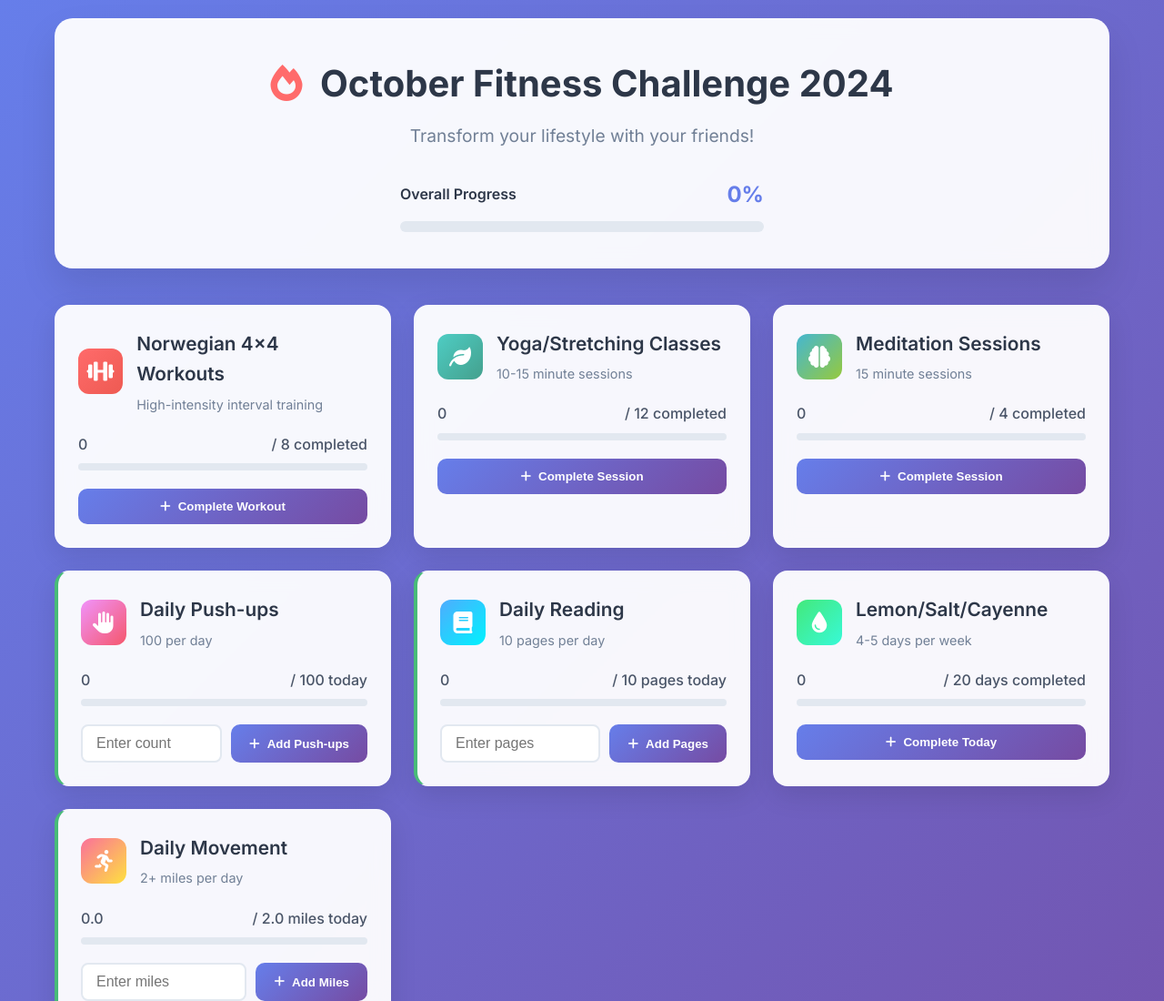
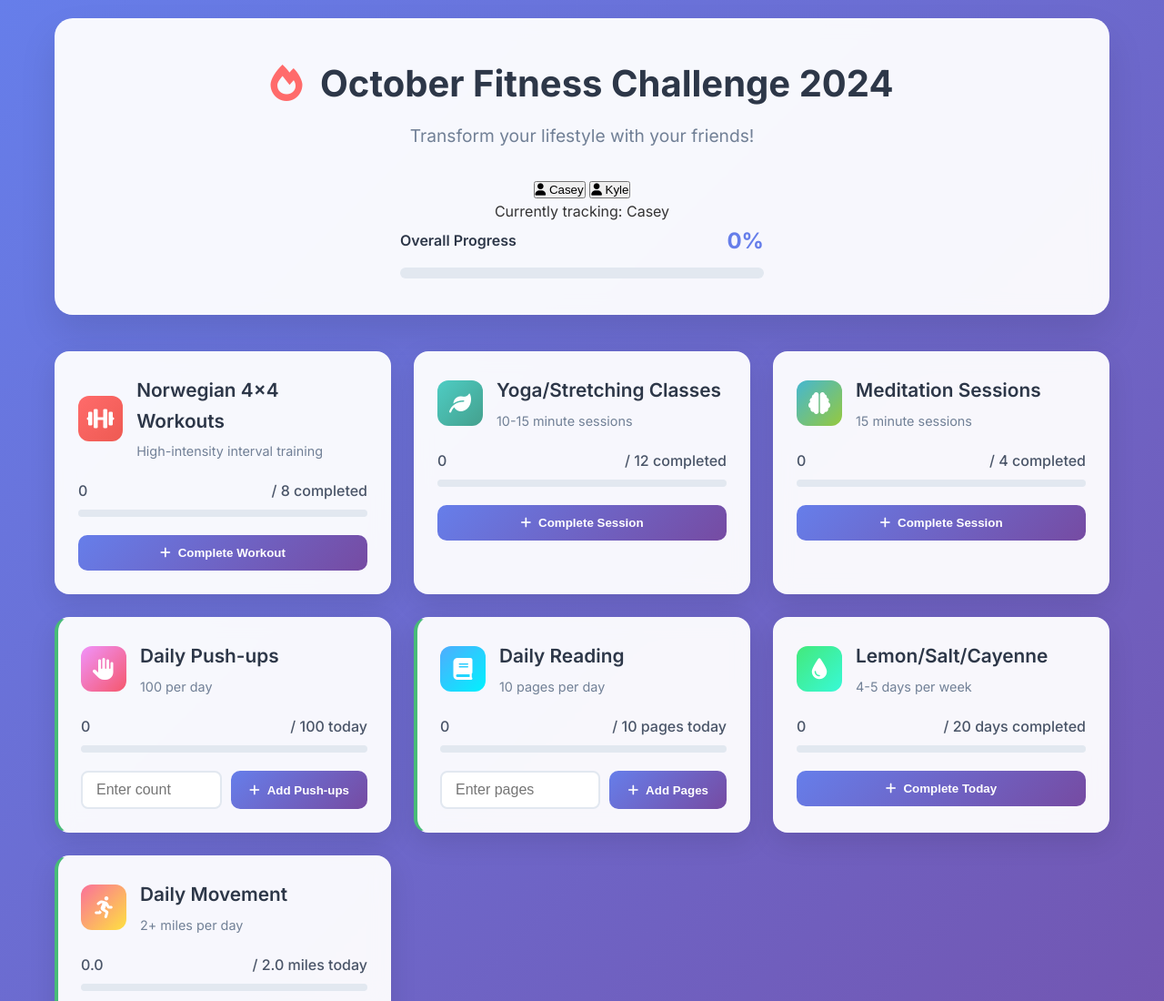
Before and after one commit to langc10/october-fitness-challenge, a plain HTML site: page index.html in a window 1280 px wide. Shown: the top 1100 px of the page at 91% size. Drawn offline with Linux system fonts and the light colour scheme.

Commit message:
Update index.html

```diff
--- a/index.html
+++ b/index.html
@@ -14,6 +14,21 @@
             <div class="header-content">
                 <h1><i class="fas fa-fire"></i> October Fitness Challenge 2024</h1>
                 <p class="subtitle">Transform your lifestyle with your friends!</p>
+
+                <!-- User Selection -->
+                <div class="user-selection">
+                    <div class="user-switcher">
+                        <button class="user-btn" id="caseyBtn" onclick="switchUser('casey')">
+                            <i class="fas fa-user"></i> Casey
+                        </button>
+                        <button class="user-btn" id="kyleBtn" onclick="switchUser('kyle')">
+                            <i class="fas fa-user"></i> Kyle
+                        </button>
+                    </div>
+                    <div class="current-user">
+                        Currently tracking: <span id="currentUserDisplay">Casey</span>
+                    </div>
+                </div>
                 <div class="progress-summary">
                     <div class="overall-progress">
                         <span class="progress-label">Overall Progress</span>
```
